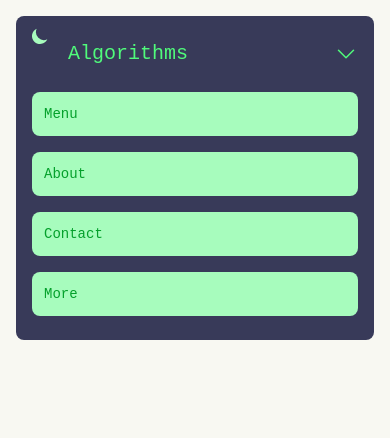
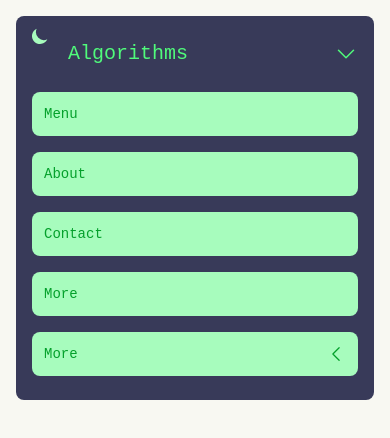
Before and after one commit to bigblackbexr/algorithms, a Vue app: page / in a window 390 px wide. Both pictures are taken after a click on the button 346 px from the left and 54 px from the top of the page. Shown: the top 438 px of the page. Built offline with nearby package versions, Linux system fonts and the light colour scheme; a web font is replaced by a local one.

Commit message:
working on submenu

```diff
--- a/src/components/nav.vue
+++ b/src/components/nav.vue
@@ -58,6 +58,60 @@
 					href="#">
 						More
 				</a>
+
+				<a class="
+					md:hidden relative
+					rounded-r-lg bg-green-light text-green-dark hover:underline focus:underline decoration-2 underline-offset-8 md:py-4 md:px-9
+					dark:bg-purple-light dark:text-purple-dark
+					max-md:my-2 max-md:mx-4 max-md:p-3 max-md:rounded-lg
+					">
+
+					<a @click="openSubMore = !openSubMore" class="flex flex-row hover:cursor-pointer justify-between">
+						<span>More</span>
+						<svg :class="{'hidden': openSubMore}" xmlns="http://www.w3.org/2000/svg" fill="none" viewBox="0 0 24 24" stroke-width="1.5" stroke="currentColor" class="w-5 h-5">
+							<path stroke-linecap="round" stroke-linejoin="round" d="M15.75 19.5L8.25 12l7.5-7.5" />
+						</svg>
+						<svg :class="{'hidden': !openSubMore}" xmlns="http://www.w3.org/2000/svg" fill="none" viewBox="0 0 24 24" stroke-width="1.5" stroke="currentColor" class="w-5 h-5">
+							<path stroke-linecap="round" stroke-linejoin="round" d="M19.5 8.25l-7.5 7.5-7.5-7.5" />
+						</svg>
+					</a>
+					<div :class="{'hidden': !openSubMore}"
+					class="absolute right-0 w-full md:max-w-screen-sm md:w-screen mt-2 origin-top-right">
+            <div class="px-2 pt-2 pb-4 bg-foreground rounded-lg shadow-lg dark-mode:bg-gray-700">
+              <div class="grid grid-cols-1 md:grid-cols-2 gap-4">
+                <a class="flex row items-start rounded-lg bg-transparent p-2 dark-mode:hover:bg-gray-600 dark-mode:focus:bg-gray-600 dark-mode:focus:text-white dark-mode:hover:text-white dark-mode:text-gray-200 hover:text-gray-900 focus:text-gray-900 hover:bg-gray-200 focus:bg-gray-200 focus:outline-none focus:shadow-outline" href="#">
+                  <div class="bg-teal-500 text-white rounded-lg p-3">
+                    <svg fill="none" stroke="currentColor" stroke-linecap="round" stroke-linejoin="round" stroke-width="2" viewBox="0 0 24 24" class="md:h-6 md:w-6 h-4 w-4"><path d="M5 3v4M3 5h4M6 17v4m-2-2h4m5-16l2.286 6.857L21 12l-5.714 2.143L13 21l-2.286-6.857L5 12l5.714-2.143L13 3z"></path></svg>
+                  </div>
+                  <div class="ml-3">
+                    <p class="font-semibold">Appearance</p>
+                    <p class="text-sm">Easy customization</p>
+                  </div>
+                </a>
+
+                <a class="flex row items-start rounded-lg bg-transparent p-2 dark-mode:hover:bg-gray-600 dark-mode:focus:bg-gray-600 dark-mode:focus:text-white dark-mode:hover:text-white dark-mode:text-gray-200 hover:text-gray-900 focus:text-gray-900 hover:bg-gray-200 focus:bg-gray-200 focus:outline-none focus:shadow-outline" href="#">
+                  <div class="bg-teal-500 text-white rounded-lg p-3">
+                    <svg fill="none" stroke="currentColor" stroke-linecap="round" stroke-linejoin="round" stroke-width="2" viewBox="0 0 24 24" class="md:h-6 md:w-6 h-4 w-4"><path d="M8 12h.01M12 12h.01M16 12h.01M21 12c0 4.418-4.03 8-9 8a9.863 9.863 0 01-4.255-.949L3 20l1.395-3.72C3.512 15.042 3 13.574 3 12c0-4.418 4.03-8 9-8s9 3.582 9 8z"></path></svg>
+                  </div>
+                  <div class="ml-3">
+                    <p class="font-semibold">Comments</p>
+                    <p class="text-sm">Check your latest comments</p>
+                  </div>
+                </a>
+
+                <a class="flex row items-start rounded-lg bg-transparent p-2 dark-mode:hover:bg-gray-600 dark-mode:focus:bg-gray-600 dark-mode:focus:text-white dark-mode:hover:text-white dark-mode:text-gray-200 hover:text-gray-900 focus:text-gray-900 hover:bg-gray-200 focus:bg-gray-200 focus:outline-none focus:shadow-outline" href="#">
+                  <div class="bg-teal-500 text-white rounded-lg p-3">
+                    <svg fill="none" stroke="currentColor" stroke-linecap="round" stroke-linejoin="round" stroke-width="2" viewBox="0 0 24 24" class="md:h-6 md:w-6 h-4 w-4"><path d="M11 3.055A9.001 9.001 0 1020.945 13H11V3.055z"></path><path d="M20.488 9H15V3.512A9.025 9.025 0 0120.488 9z"></path></svg>
+                  </div>
+                  <div class="ml-3">
+                    <p class="font-semibold">Analytics</p>
+                    <p class="text-sm">Take a look at your statistics</p>
+                  </div>
+                </a>
+              </div>
+            </div>
+          </div>
+				</a>
 			</div>
 		</div>
 	</div>
@@ -67,7 +121,8 @@
 export default {
 	data () {
 		return {
-			open: false
+			open: false,
+			openSubMore: false
 		}
 	},
 	methods:{
```
